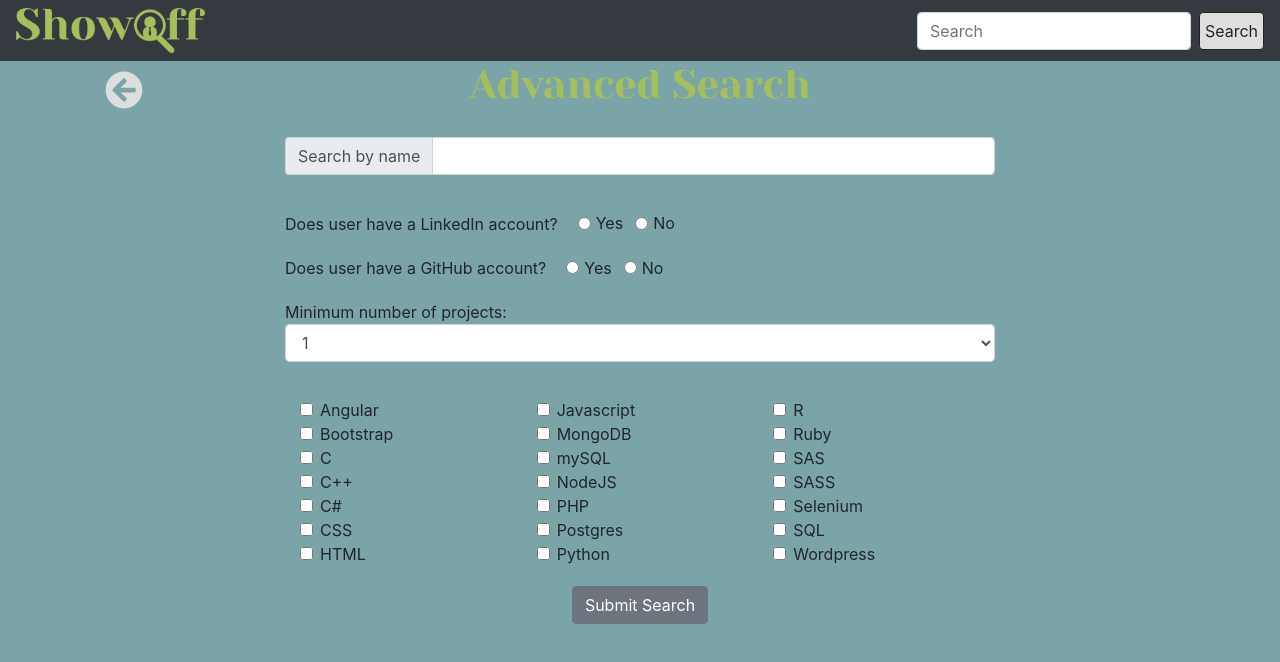
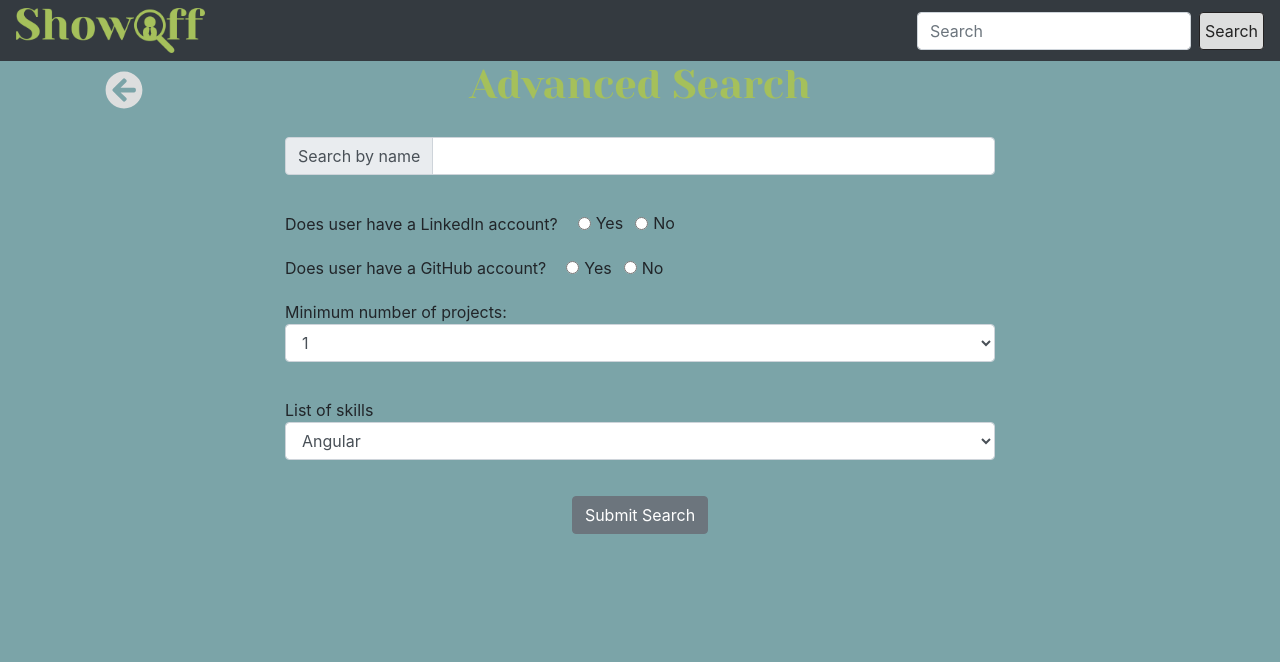
Before and after one commit to brandynm34/showOffStatic, an Angular app in the folder angular-src/: page /adv-search in a window 1280 px wide. Shown: the top 662 px of the page. Built offline with nearby package versions, Linux system fonts and the light colour scheme; no server answers; a web font is replaced by a local one.

Commit message:
removed the checkbo and added the dropdown

```diff
--- a/angular-src/src/app/components/advanced-search/advanced-search.component.html
+++ b/angular-src/src/app/components/advanced-search/advanced-search.component.html
@@ -52,143 +52,33 @@
                 </div>
               </div> <!-- end min number of projects -->
               <div class="form-field">
-                <div class="container-fluid">
-                  <div class="row">
-                    <div class="col-md-4">
-                      <div class="form-check">
-                        <input class="form-check-input" type="checkbox" value="" id="defaultCheck1">
-                        <label class="form-check-label" for="defaultCheck1">
-                          Angular
-                        </label>
-                      </div>
-                      <div class="form-check">
-                        <input class="form-check-input" type="checkbox" value="" id="defaultCheck1">
-                        <label class="form-check-label" for="defaultCheck1">
-                          Bootstrap
-                        </label>
-                      </div>
-                      <div class="form-check">
-                        <input class="form-check-input" type="checkbox" value="" id="defaultCheck1">
-                        <label class="form-check-label" for="defaultCheck1">
-                          C
-                        </label>
-                      </div>
-                      <div class="form-check">
-                        <input class="form-check-input" type="checkbox" value="" id="defaultCheck1">
-                        <label class="form-check-label" for="defaultCheck1">
-                          C++
-                        </label>
-                      </div>
-                      <div class="form-check">
-                        <input class="form-check-input" type="checkbox" value="" id="defaultCheck1">
-                        <label class="form-check-label" for="defaultCheck1">
-                          C#
-                        </label>
-                      </div>
-                      <div class="form-check">
-                        <input class="form-check-input" type="checkbox" value="" id="defaultCheck1">
-                        <label class="form-check-label" for="defaultCheck1">
-                          CSS
-                        </label>
-                      </div>
-                      <div class="form-check">
-                        <input class="form-check-input" type="checkbox" value="" id="defaultCheck1">
-                        <label class="form-check-label" for="defaultCheck1">
-                          HTML
-                        </label>
-                      </div>
-                    </div> <!-- end left row of checkboxes -->
-                    <div class="col-md-4">
-                      <div class="form-check">
-                        <input class="form-check-input" type="checkbox" value="" id="defaultCheck1">
-                        <label class="form-check-label" for="defaultCheck1">
-                          Javascript
-                        </label>
-                      </div>
-                      <div class="form-check">
-                        <input class="form-check-input" type="checkbox" value="" id="defaultCheck1">
-                        <label class="form-check-label" for="defaultCheck1">
-                          MongoDB
-                        </label>
-                      </div>
-                      <div class="form-check">
-                        <input class="form-check-input" type="checkbox" value="" id="defaultCheck1">
-                        <label class="form-check-label" for="defaultCheck1">
-                          mySQL
-                        </label>
-                      </div>
-                      <div class="form-check">
-                        <input class="form-check-input" type="checkbox" value="" id="defaultCheck1">
-                        <label class="form-check-label" for="defaultCheck1">
-                          NodeJS
-                        </label>
-                      </div>
-                      <div class="form-check">
-                        <input class="form-check-input" type="checkbox" value="" id="defaultCheck1">
-                        <label class="form-check-label" for="defaultCheck1">
-                          PHP
-                        </label>
-                      </div>
-                      <div class="form-check">
-                        <input class="form-check-input" type="checkbox" value="" id="defaultCheck1">
-                        <label class="form-check-label" for="defaultCheck1">
-                          Postgres
-                        </label>
-                      </div>
-                      <div class="form-check">
-                        <input class="form-check-input" type="checkbox" value="" id="defaultCheck1">
-                        <label class="form-check-label" for="defaultCheck1">
-                          Python
-                        </label>
-                      </div>
-                    </div> <!-- end middle row of skill boxes -->
-                    <div class="col-md-4">
-                      <div class="form-check">
-                        <input class="form-check-input" type="checkbox" value="" id="defaultCheck1">
-                        <label class="form-check-label" for="defaultCheck1">
-                          R
-                        </label>
-                      </div>
-                      <div class="form-check">
-                        <input class="form-check-input" type="checkbox" value="" id="defaultCheck1">
-                        <label class="form-check-label" for="defaultCheck1">
-                          Ruby
-                        </label>
-                      </div>
-                      <div class="form-check">
-                        <input class="form-check-input" type="checkbox" value="" id="defaultCheck1">
-                        <label class="form-check-label" for="defaultCheck1">
-                          SAS
-                        </label>
-                      </div>
-                      <div class="form-check">
-                        <input class="form-check-input" type="checkbox" value="" id="defaultCheck1">
-                        <label class="form-check-label" for="defaultCheck1">
-                          SASS
-                        </label>
-                      </div>
-                      <div class="form-check">
-                        <input class="form-check-input" type="checkbox" value="" id="defaultCheck1">
-                        <label class="form-check-label" for="defaultCheck1">
-                          Selenium
-                        </label>
-                      </div>
-                      <div class="form-check">
-                        <input class="form-check-input" type="checkbox" value="" id="defaultCheck1">
-                        <label class="form-check-label" for="defaultCheck1">
-                          SQL
-                        </label>
-                      </div>
-                      <div class="form-check">
-                        <input class="form-check-input" type="checkbox" value="" id="defaultCheck1">
-                        <label class="form-check-label" for="defaultCheck1">
-                          Wordpress
-                        </label>
-                      </div>
-                    </div> <!-- end right column of skill boxes -->
-                  </div> <!-- end skills 'row' -->
-                </div> <!-- end container fluid -->
-              </div> <!-- end skills search -->
+                <div class="form-group">
+                  <label for="minSkills">List of skills</label>
+                    <select class="form-control" id="minSkillsSelect">
+                      <option value="">Angular</option>
+                      <option value="">Bootstrap</option>
+                      <option value="">C</option>
+                      <option value="">C++</option>
+                      <option value="">C#</option>
+                      <option value="">CSS</option>
+                      <option value="">HTML</option>
+                      <option value="">JavaScript</option>
+                      <option value="">MongoDB</option>
+                      <option value="">mySQL</option>
+                      <option value="">NodeJS</option>
+                      <option value="">PHP</option>
+                      <option value="">Postgres</option>
+                      <option value="">Python</option>
+                      <option value="">R</option>
+                      <option value="">Ruby</option>
+                      <option value="">SAS</option>
+                      <option value="">SASS</option>
+                      <option value="">Selenium</option>
+                      <option value="">SQL</option>
+                      <option value="">Wordpress</option>
+                    </select>
+                </div>
+              </div>
               <div class="form-field submit-row">
                 <button class="btn btn-secondary">Submit Search</button>
               </div> <!-- end submit-button -->
```
